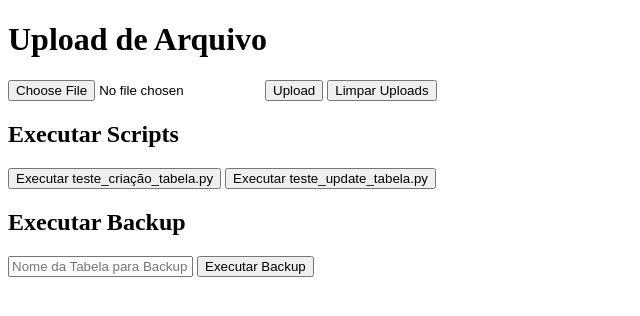
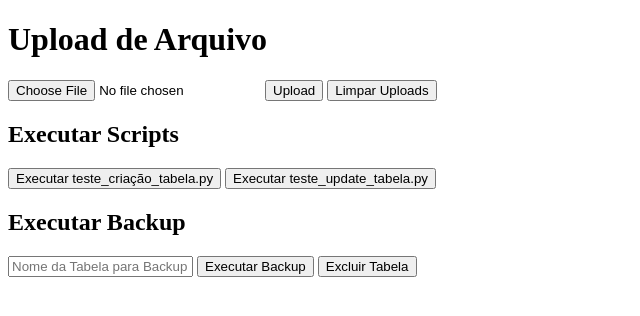
Before and after one commit to Juan-Domingues/EzImport, a Flask app: page / in a window 1280 px wide. Shown: the top 316 px of the page, without its empty margins (0-640 px from the left). Run offline with Flask 3, Linux system fonts and the light colour scheme.

Commit message:
API atualizada com foco de criação de script para deletar a tabela

```diff
--- a/app.py
+++ b/app.py
@@ -1,6 +1,7 @@
 from flask import Flask, request, render_template, redirect, url_for
 import os
 import subprocess
+import pyodbc
 
 app = Flask(__name__)
 
@@ -57,5 +58,22 @@ def run_backup_script(table_name):
     except subprocess.CalledProcessError as e:
         return f"Erro ao executar o backup da tabela {table_name}: {str(e)}", 500
 
+@app.route('/delete_table/<table_name>', methods=['POST'])
+def delete_table(table_name):
+    server = 'SQL19BICR\SQL19BICR,61161'
+    database = 'RevenueManagement'
+    uid = 'job.revenue'
+    pwd = 'Job@r3v3nu3'
+    try:
+        conn = pyodbc.connect(f'DRIVER={{SQL Server}};SERVER={server};DATABASE={database};UID={uid};PWD={pwd}')
+        cursor = conn.cursor()
+        cursor.execute(f"DROP TABLE {table_name}")
+        conn.commit()
+        cursor.close()
+        conn.close()
+        return f"Tabela {table_name} excluída com sucesso!", 200
+    except Exception as e:
+        return f"Erro ao excluir a tabela {table_name}: {str(e)}", 500
+
 if __name__ == '__main__':
     app.run(debug=True)
--- a/templates/index.html
+++ b/templates/index.html
@@ -20,6 +20,7 @@
     <h2>Executar Backup</h2>
     <input type="text" id="backupTableName" placeholder="Nome da Tabela para Backup">
     <button type="button" onclick="runBackupScript()">Executar Backup</button>
+    <button type="button" onclick="deleteTable()">Excluir Tabela</button>
 
     <script>
         function uploadFile() {
@@ -88,6 +89,26 @@
                 alert('Por favor, insira o nome da tabela para o backup.');
             }
         }
+
+        function deleteTable() {
+            var tableName = document.getElementById('backupTableName').value;
+            if (tableName) {
+                fetch(`/delete_table/${tableName}`, {
+                    method: 'POST'
+                }).then(response => {
+                    if (response.ok) {
+                        alert(`Tabela ${tableName} excluída com sucesso!`);
+                    } else {
+                        response.text().then(text => alert(`Erro ao excluir a tabela: ${text}`));
+                    }
+                }).catch(error => {
+                    console.error('Erro:', error);
+                    alert('Erro ao excluir a tabela.');
+                });
+            } else {
+                alert('Por favor, insira o nome da tabela para excluir.');
+            }
+        }
     </script>
 </body>
 </html>
```
